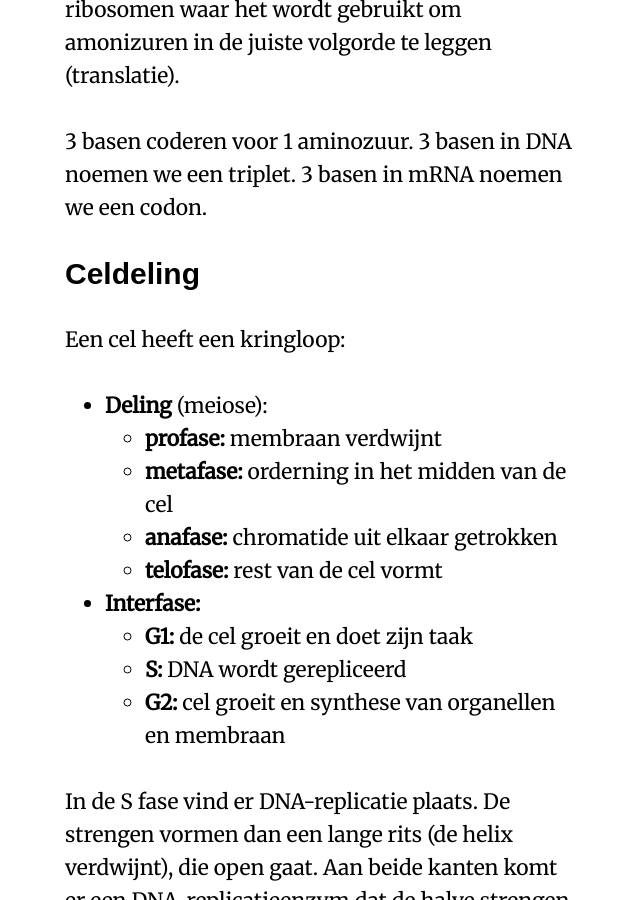
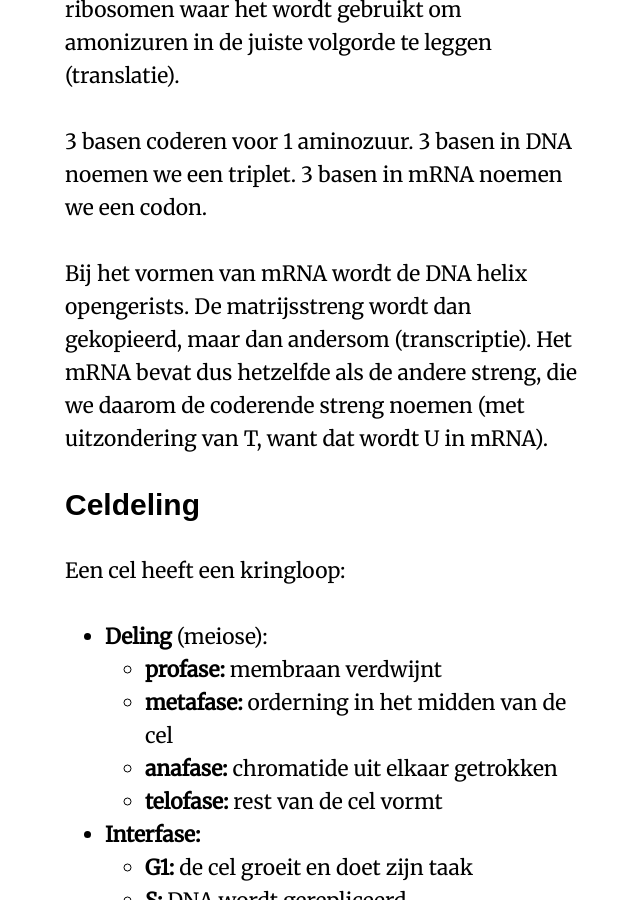
Before and after one commit to RobinBoers/school.geheimesite.nl, a Jekyll site: the page built from 4VWO/TW1/Biologie.md, in a window 1280 px wide and 900 px high, scrolled down 7527 px. Shown: the whole window, without its empty margins (319-959 px from the left). Built offline with Jekyll 4.4.1, drawn with Linux system fonts in a browser that asks for light colours; some web fonts are replaced; our own code applies the rules of GitHub Pages for plain Markdown files.

Commit message:
Automated sync

```diff
--- a/4VWO/TW1/Biologie.md
+++ b/4VWO/TW1/Biologie.md
@@ -144,6 +144,8 @@ Hiervoor moet de informatie uit het DNA naar de ribosomen gebracht worden. De ch
 
 3 basen coderen voor 1 aminozuur. 3 basen in DNA noemen we een triplet. 3 basen in mRNA noemen we een codon.
 
+Bij het vormen van mRNA wordt de DNA helix opengerists. De matrijsstreng wordt dan gekopieerd, maar dan andersom (transcriptie). Het mRNA bevat dus hetzelfde als de andere streng, die we daarom de coderende streng noemen (met uitzondering van T, want dat wordt U in mRNA).
+
 ## Celdeling
 
 Een cel heeft een kringloop:
```
